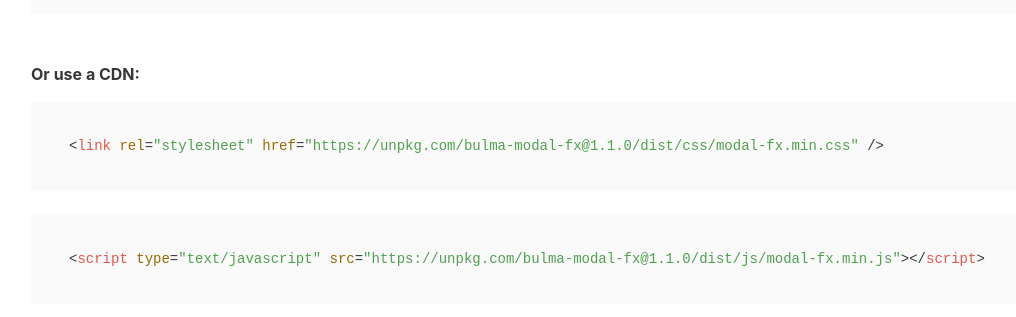
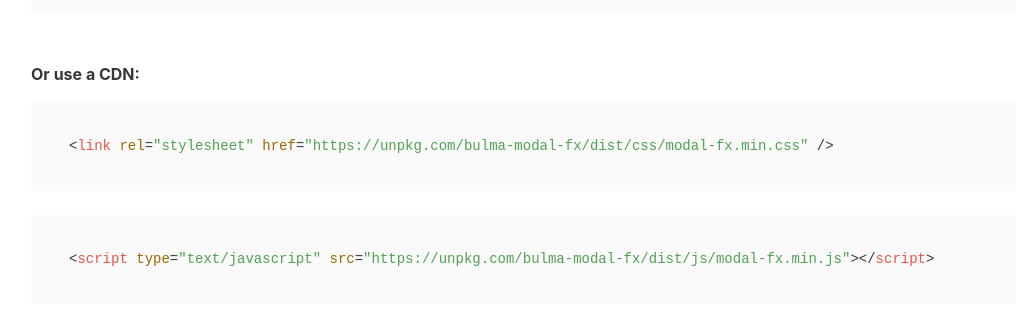
Before and after one commit to postare/bulma-modal-fx, a website: page index.html in a window 1280 px wide. Shown: the part 1760-2077 px from the top of the page, without its empty margins (33-1049 px from the left). Drawn offline with nearby package versions, Linux system fonts and the light colour scheme.

Commit message:
cdn link always to latest version

```diff
--- a/index.html
+++ b/index.html
@@ -89,7 +89,7 @@
             </h3>
             <p>Use npm: <code>npm i bulma-modal-fx</code></p>
             <p>or simply download latest release:
-            <a class="button is-success is-small" href="https://github.com/postare/bulma-modal-fx/releases/download/v1.0.2/bulma-modal-fx-v1.0.2.zip">Download</a></p>
+            <a class="button is-success is-small" href="https://github.com/postare/bulma-modal-fx/releases/">Download</a></p>
         </div>
     </section>
 
@@ -109,10 +109,10 @@
             <div class="spacer"></div>
             <p><strong>Or use a CDN:</strong></p>
             <figure class="highlight">
-                <pre><code class="html">&lt;link rel="stylesheet" href="https://unpkg.com/bulma-modal-fx@1.1.0/dist/css/modal-fx.min.css" /&gt;</code></pre>
+                <pre><code class="html">&lt;link rel="stylesheet" href="https://unpkg.com/bulma-modal-fx/dist/css/modal-fx.min.css" /&gt;</code></pre>
             </figure>
             <figure class="highlight">
-                <pre><code class="html">&lt;script type="text/javascript" src="https://unpkg.com/bulma-modal-fx@1.1.0/dist/js/modal-fx.min.js"&gt;&lt;/script&gt;</code></pre>
+                <pre><code class="html">&lt;script type="text/javascript" src="https://unpkg.com/bulma-modal-fx/dist/js/modal-fx.min.js"&gt;&lt;/script&gt;</code></pre>
             </figure>
         </div>
     </section>
```
Also changed, not shown: README.md.
